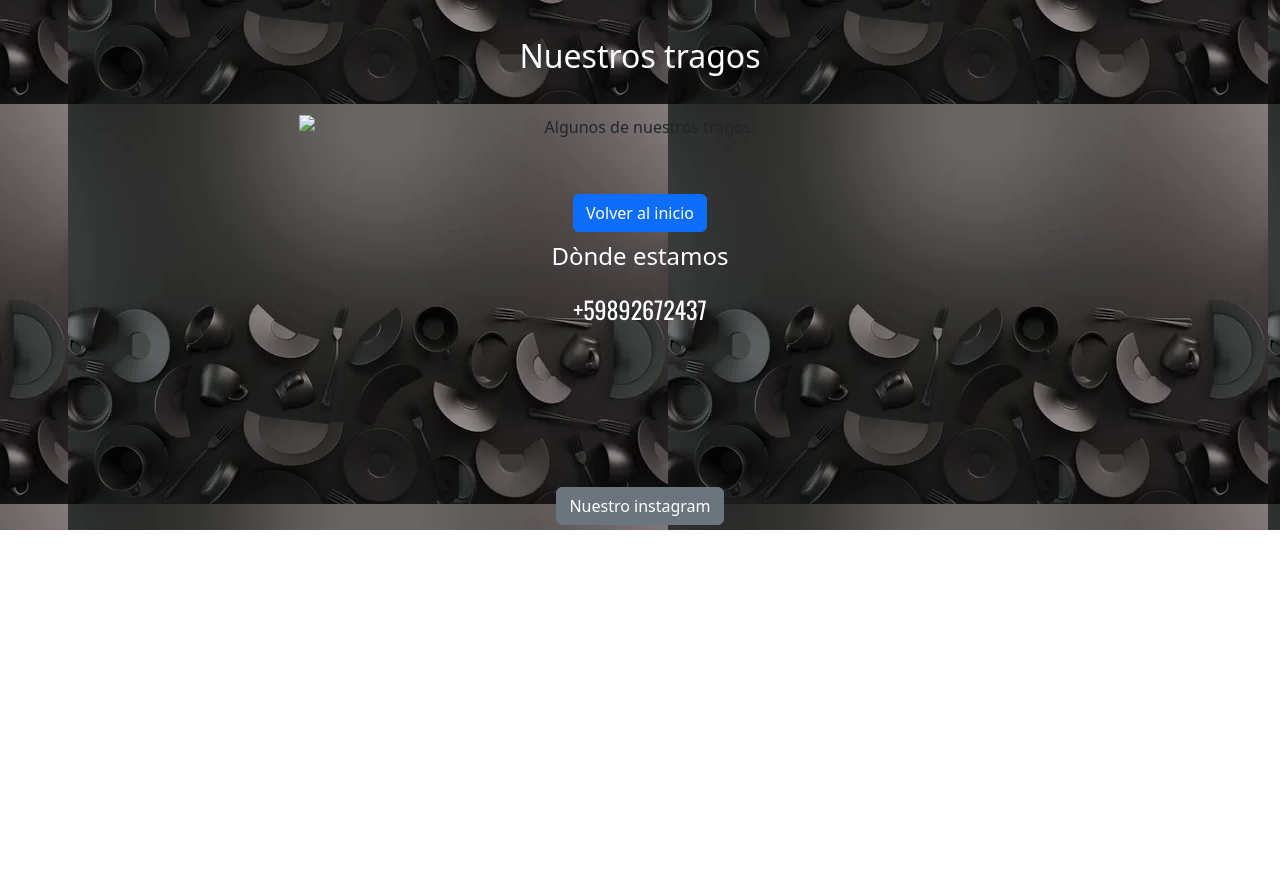
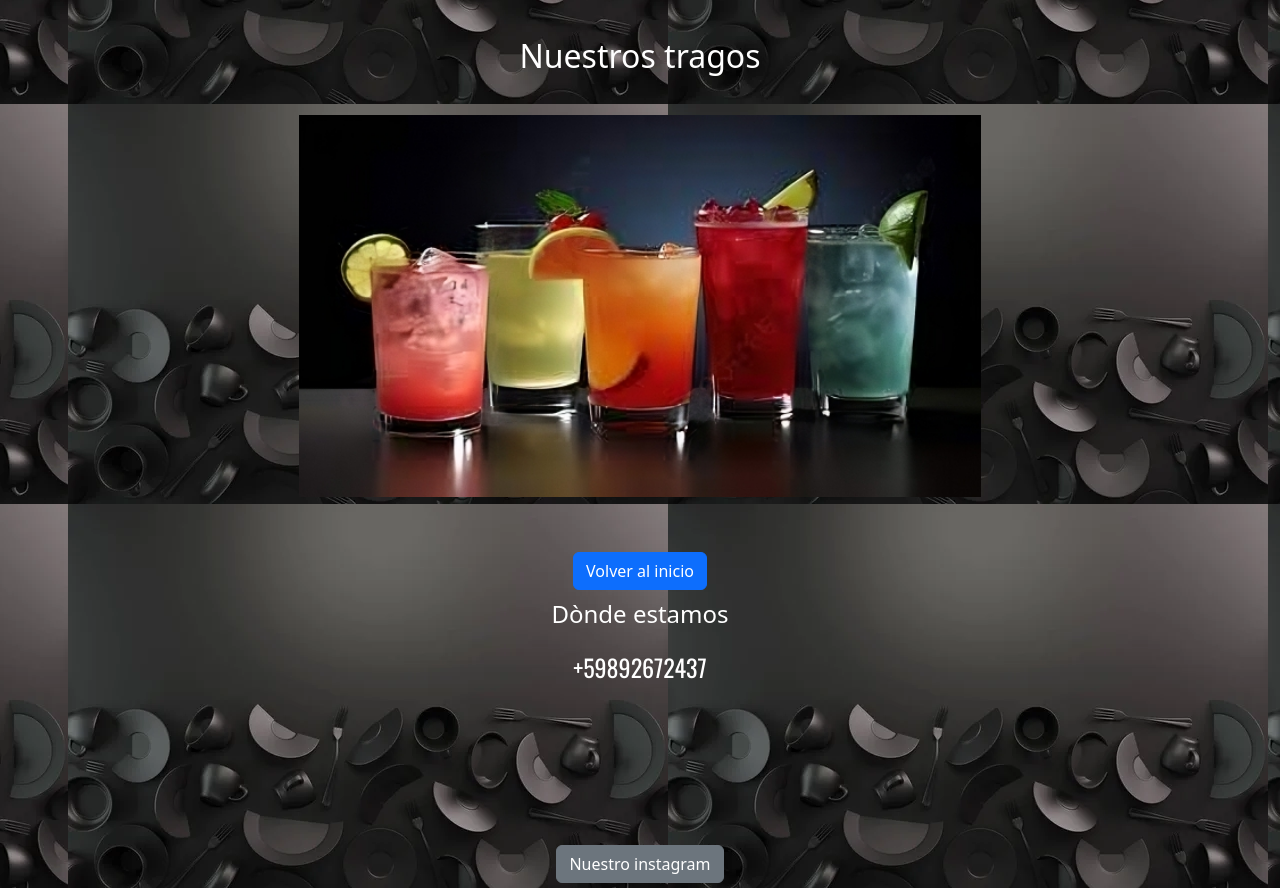
Before and after one commit to fgattidelaconcepcion/resto-coder, a plain HTML site: page Index.html in a window 1280 px wide. Shown: the part 896-1784 px from the top of the page. Before the commit the page ends 1426 px from the top, so only its background shows below. Drawn offline with nearby package versions, Linux system fonts and the light colour scheme; grey boxes are pictures that could not be loaded.

```diff
--- a/Index.html
+++ b/Index.html
@@ -41,7 +41,7 @@
             <h2>Nuestros platos</h2>
             <img src="img/platosResto.jpg" alt="Algunos de nuestros platos">
             <h2>Nuestros tragos</h2>
-            <img src="img/tragosResto.jpg" alt="Algunos de nuestros tragos">
+            <img src="img/tragosResto.jpeg" alt="Algunos de nuestros tragos">
     </main>
 </section>
 
```
